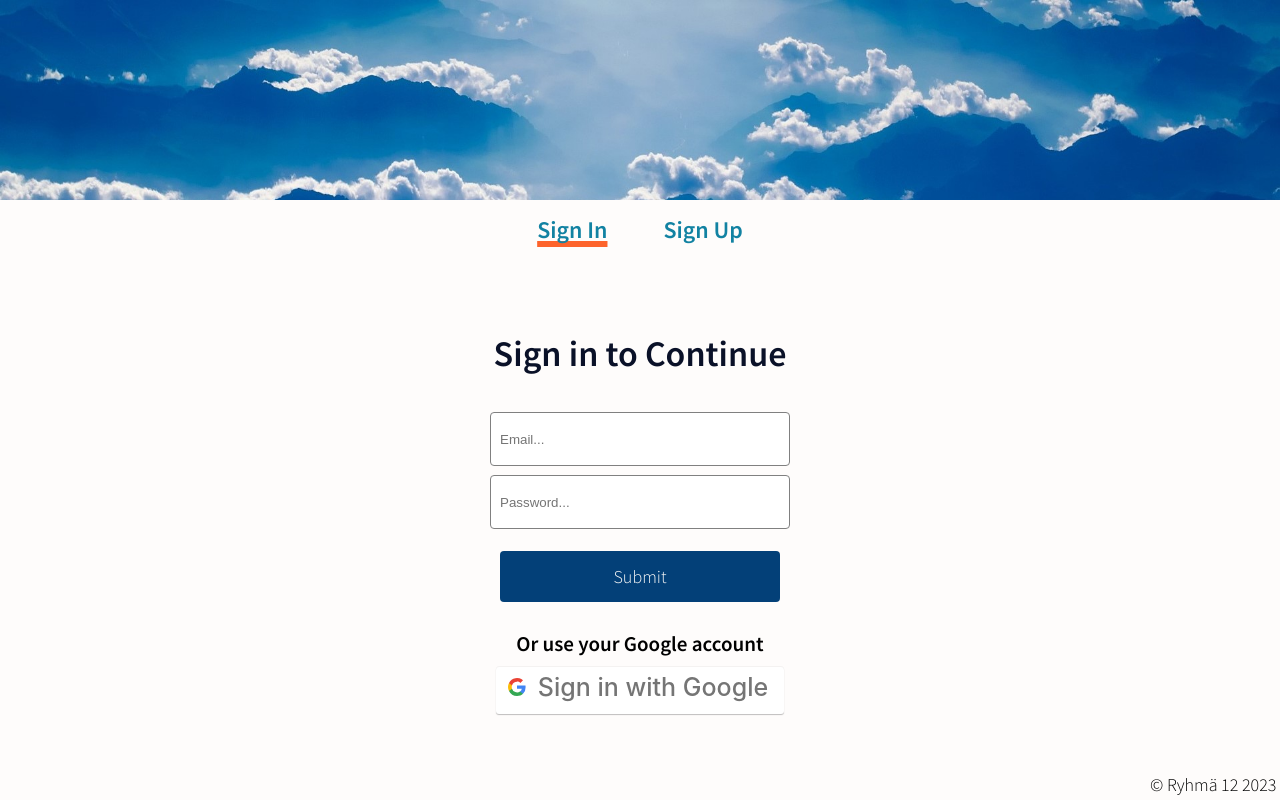
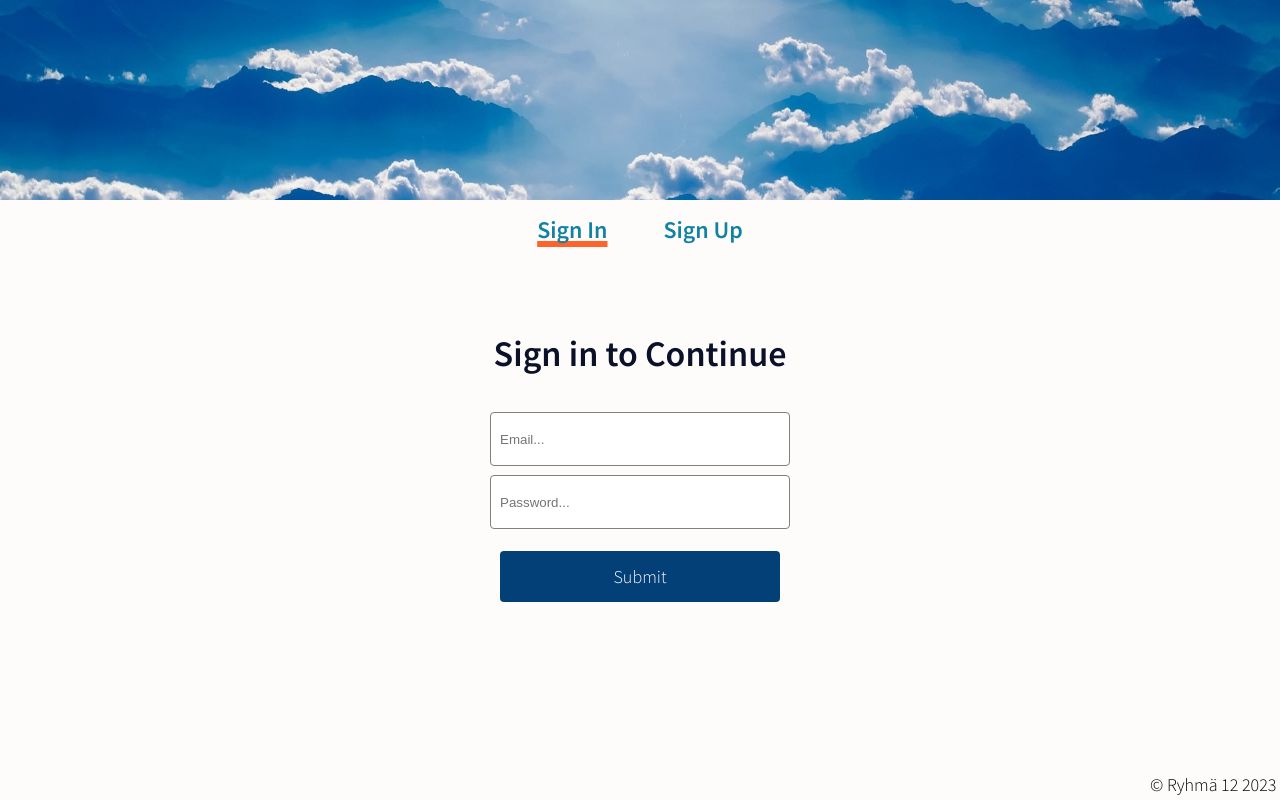
Before and after one commit to Ryhma12-Web-sovellusprojekti/Visual_Climate, a React (Create React App) app in the folder client/: page / in a window 1280 px wide. Built offline with nearby package versions, Linux system fonts and the light colour scheme; no server answers.

Commit message:
Update LoginLinks.js

```diff
--- a/client/src/components/LoginLinks.js
+++ b/client/src/components/LoginLinks.js
@@ -25,8 +25,7 @@ function LoginLinks() {
                     <div>
                     <h1>Sign in to Continue</h1>
                     <LoginForm />
-                    <h3>Or use your Google account</h3>
-                    <GoogleForm />
+
                     </div>
                 }
             </div>
```
